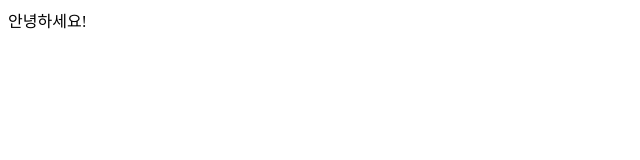
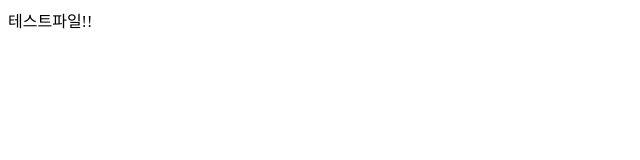
Before and after one commit to ABCJIIN/green.frontend, a plain HTML site: page html/chapter1/test.html in a window 1280 px wide. Shown: the full height of the page, 0-640 px from the left. Drawn offline with Linux system fonts and the light colour scheme.

```diff
--- a/html/chapter1/test.html
+++ b/html/chapter1/test.html
@@ -4,6 +4,6 @@
     <title>TEST</title>
 </head>
 <body>
-    안녕하세요!
+    테스트파일!!
 </body>
 </html>
```
